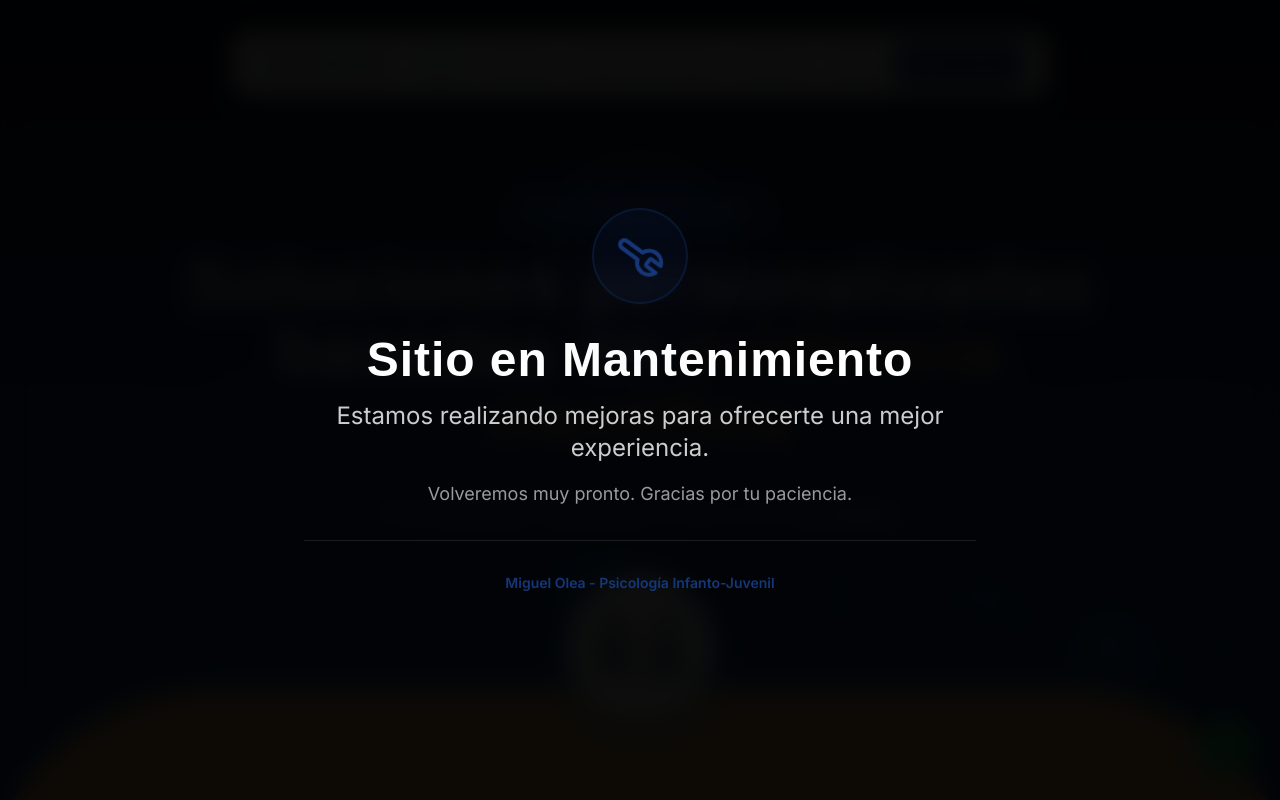
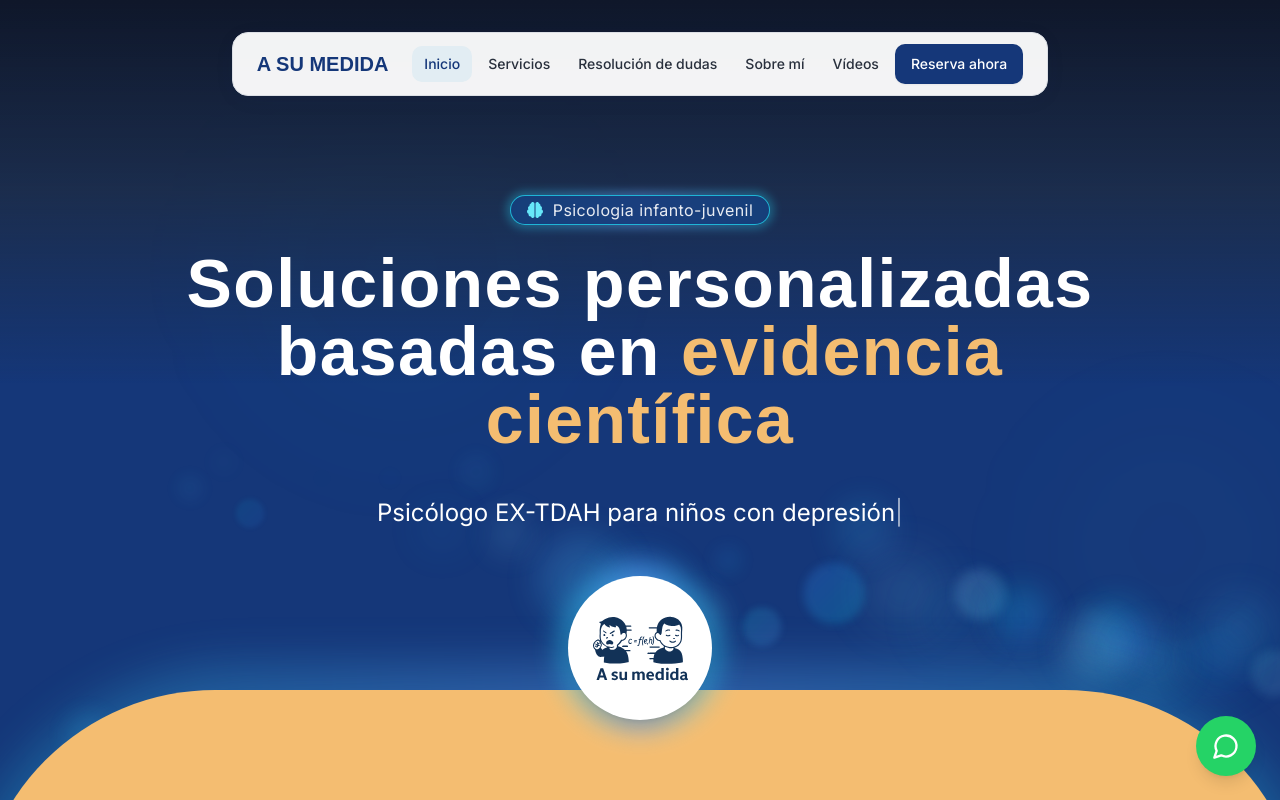
Before and after one commit to sanchezespinosa1998/a-su-medida-zen, a React (Vite) app: page / in a window 1280 px wide. Shown: the top 800 px of the page. Built offline with nearby package versions, Linux system fonts and the light colour scheme; the HTML template or start-up script is replaced by a standard one; a web font is replaced by a local one.

Commit message:
modo mantenimiento off

```diff
--- a/src/App.tsx
+++ b/src/App.tsx
@@ -4,7 +4,6 @@ import { TooltipProvider } from "@/components/ui/tooltip";
 import { QueryClient, QueryClientProvider } from "@tanstack/react-query";
 import { BrowserRouter, Routes, Route, useLocation } from "react-router-dom";
 import { useEffect } from "react";
-import { Wrench } from "lucide-react";
 import Header from "./components/Header";
 import Footer from "./components/Footer";
 import WhatsAppButton from "./components/WhatsAppButton";
@@ -25,9 +24,6 @@ declare global {
   }
 }
 
-// Modo mantenimiento - Cambiar a false para desactivar
-const MAINTENANCE_MODE = true;
-
 // Componente para hacer scroll al top en cada cambio de ruta y trackear con TikTok Pixel
 const ScrollToTop = () => {
   const { pathname } = useLocation();
@@ -42,43 +38,6 @@ const ScrollToTop = () => {
   }, [pathname]);
 
   return null;
-};
-
-const MaintenanceOverlay = () => {
-  return (
-    <div className="fixed inset-0 bg-black/95 backdrop-blur-md z-[9999] flex items-center justify-center p-4">
-      <div className="max-w-2xl w-full text-center space-y-8">
-        <div className="relative">
-          <div className="absolute inset-0 flex items-center justify-center">
-            <div className="w-32 h-32 bg-primary/20 rounded-full blur-3xl animate-pulse"></div>
-          </div>
-          <div className="relative flex justify-center mb-6">
-            <div className="w-24 h-24 bg-primary/10 rounded-full flex items-center justify-center border-2 border-primary/30">
-              <Wrench className="w-12 h-12 text-primary animate-spin" style={{ animationDuration: '3s' }} />
-            </div>
-          </div>
-        </div>
-
-        <div className="space-y-4">
-          <h1 className="text-4xl md:text-5xl font-bold text-white">
-            Sitio en Mantenimiento
-          </h1>
-          <p className="text-xl md:text-2xl text-white/80 leading-relaxed">
-            Estamos realizando mejoras para ofrecerte una mejor experiencia.
-          </p>
-          <p className="text-lg text-white/60">
-            Volveremos muy pronto. Gracias por tu paciencia.
-          </p>
-        </div>
-
-        <div className="pt-8 border-t border-white/10">
-          <p className="text-primary text-sm font-semibold">
-            Miguel Olea - Psicología Infanto-Juvenil
-          </p>
-        </div>
-      </div>
-    </div>
-  );
 };
 
 const App = () => {
@@ -114,7 +73,6 @@ const App = () => {
             <Footer />
             <WhatsAppButton />
           </div>
-          {MAINTENANCE_MODE && <MaintenanceOverlay />}
         </BrowserRouter>
       </TooltipProvider>
     </QueryClientProvider>
```
